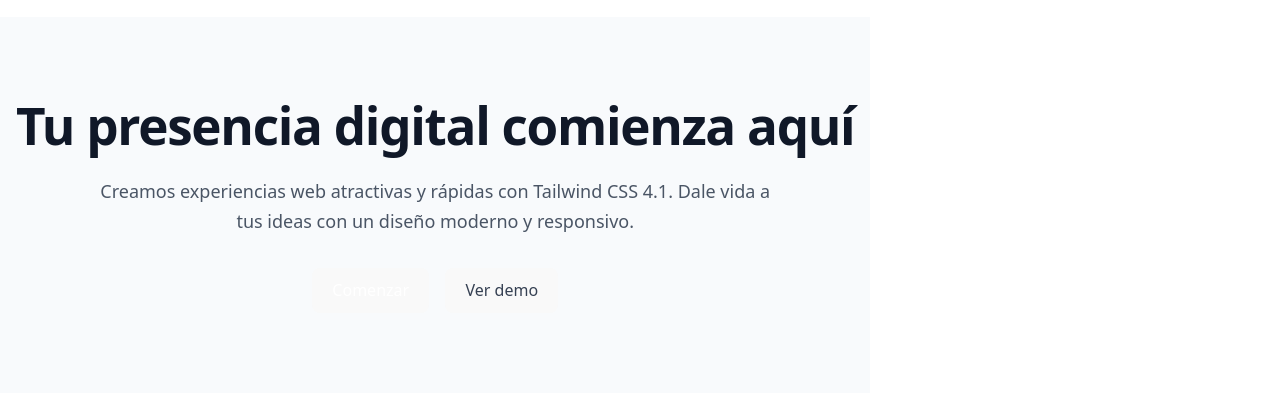
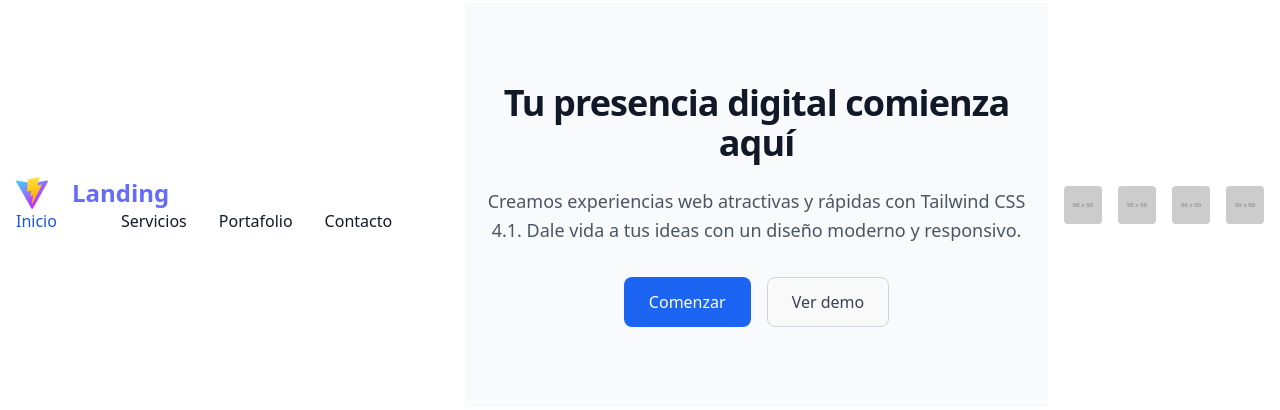
Before and after one commit to ManuelMatute/Landing, a website built with Vite: page index.html in a window 1280 px wide. Shown: the part 195-605 px from the top of the page. Built offline with nearby package versions, Linux system fonts and the light colour scheme; placeholder pictures from the web are drawn by us.

Commit message:
actividadguia07

```diff
--- a/index.html
+++ b/index.html
@@ -5,9 +5,42 @@
     <link rel="icon" type="image/svg+xml" href="/vite.svg" />
     <meta name="viewport" content="width=device-width, initial-scale=1.0" />
     <title>landing</title>
+    <link href="https://cdnjs.cloudflare.com/ajax/libs/flowbite/2.3.0/flowbite.min.css" rel="stylesheet" />
     <script src="https://cdn.jsdelivr.net/npm/@tailwindcss/browser@4"></script>
   </head>
   <body>
+
+    <nav class="bg-white border-gray-200 dark:bg-gray-900">
+      <div class="max-w-screen-xl flex flex-wrap items-center justify-between mx-auto p-4">
+        <a href="#" class="flex items-center space-x-3 rtl:space-x-reverse">
+            <img src="/vite.svg" class="h-8" alt="Flowbite Logo" />
+            <span class="self-center text-2xl font-semibold whitespace-nowrap dark:text-white">Landing</span>
+        </a>
+        <button data-collapse-toggle="navbar-default" type="button" class="inline-flex items-center p-2 w-10 h-10 justify-center text-sm text-gray-500 rounded-lg md:hidden hover:bg-gray-100 focus:outline-none focus:ring-2 focus:ring-gray-200 dark:text-gray-400 dark:hover:bg-gray-700 dark:focus:ring-gray-600" aria-controls="navbar-default" aria-expanded="false">
+            <span class="sr-only">Open main menu</span>
+            <svg class="w-5 h-5" aria-hidden="true" xmlns="http://www.w3.org/2000/svg" fill="none" viewBox="0 0 17 14">
+                <path stroke="currentColor" stroke-linecap="round" stroke-linejoin="round" stroke-width="2" d="M1 1h15M1 7h15M1 13h15"/>
+            </svg>
+        </button>
+        <div class="hidden w-full md:block md:w-auto" id="navbar-default">
+          <ul class="font-medium flex flex-col p-4 md:p-0 mt-4 border border-gray-100 rounded-lg bg-gray-50 md:flex-row md:space-x-8 rtl:space-x-reverse md:mt-0 md:border-0 md:bg-white dark:bg-gray-800 md:dark:bg-gray-900 dark:border-gray-700">
+            <li>
+              <a href="#" class="block py-2 px-3 text-white bg-blue-700 rounded md:bg-transparent md:text-blue-700 md:p-0 dark:text-white md:dark:text-blue-500" aria-current="page">Inicio</a>
+            </li>
+            <li>
+              <a href="#" class="block py-2 px-3 text-gray-900 rounded hover:bg-gray-100 md:hover:bg-transparent md:border-0 md:hover:text-blue-700 md:p-0 dark:text-white md:dark:hover:text-blue-500 dark:hover:bg-gray-700 dark:hover:text-white md:dark:hover:bg-transparent">Servicios</a>
+            </li>
+            <li>
+              <a href="#" class="block py-2 px-3 text-gray-900 rounded hover:bg-gray-100 md:hover:bg-transparent md:border-0 md:hover:text-blue-700 md:p-0 dark:text-white md:dark:hover:text-blue-500 dark:hover:bg-gray-700 dark:hover:text-white md:dark:hover:bg-transparent">Portafolio</a>
+            </li>
+            <li>
+              <a href="#" class="block py-2 px-3 text-gray-900 rounded hover:bg-gray-100 md:hover:bg-transparent md:border-0 md:hover:text-blue-700 md:p-0 dark:text-white md:dark:hover:text-blue-500 dark:hover:bg-gray-700 dark:hover:text-white md:dark:hover:bg-transparent">Contacto</a>
+            </li>
+          </ul>
+        </div>
+      </div>
+    </nav>
+
     <main class="bg-slate-50" >
       <div id="container-01" class="mx-auto px-4 py-20 text-center">
         <h1 class="text-4xl font-extrabold tracking-tight text-gray-900">Tu presencia digital comienza aquí</h1>
@@ -18,5 +51,18 @@
         </div>
       </div>
     </main>
+
+    <section class="bg-white dark:bg-gray-900">
+      <div id="container-03" class="px-4 py-8 mx-auto max-w-md md:max-w-xl">
+        <div id="container-04" class="grid grid-cols-2 gap-4 md:grid-cols-4">
+          <img src="https://placehold.co/50" alt="Imagen 1" class="w-full h-auto rounded">
+          <img src="https://placehold.co/50" alt="Imagen 2" class="w-full h-auto rounded">
+          <img src="https://placehold.co/50" alt="Imagen 3" class="w-full h-auto rounded">
+          <img src="https://placehold.co/50" alt="Imagen 4" class="w-full h-auto rounded">
+        </div>
+      </div>
+    </section>
+
+    <script src="https://cdnjs.cloudflare.com/ajax/libs/flowbite/2.3.0/flowbite.min.js"></script>
   </body>
 </html>
```
Lines whose indentation alone changed are shown as unchanged.
